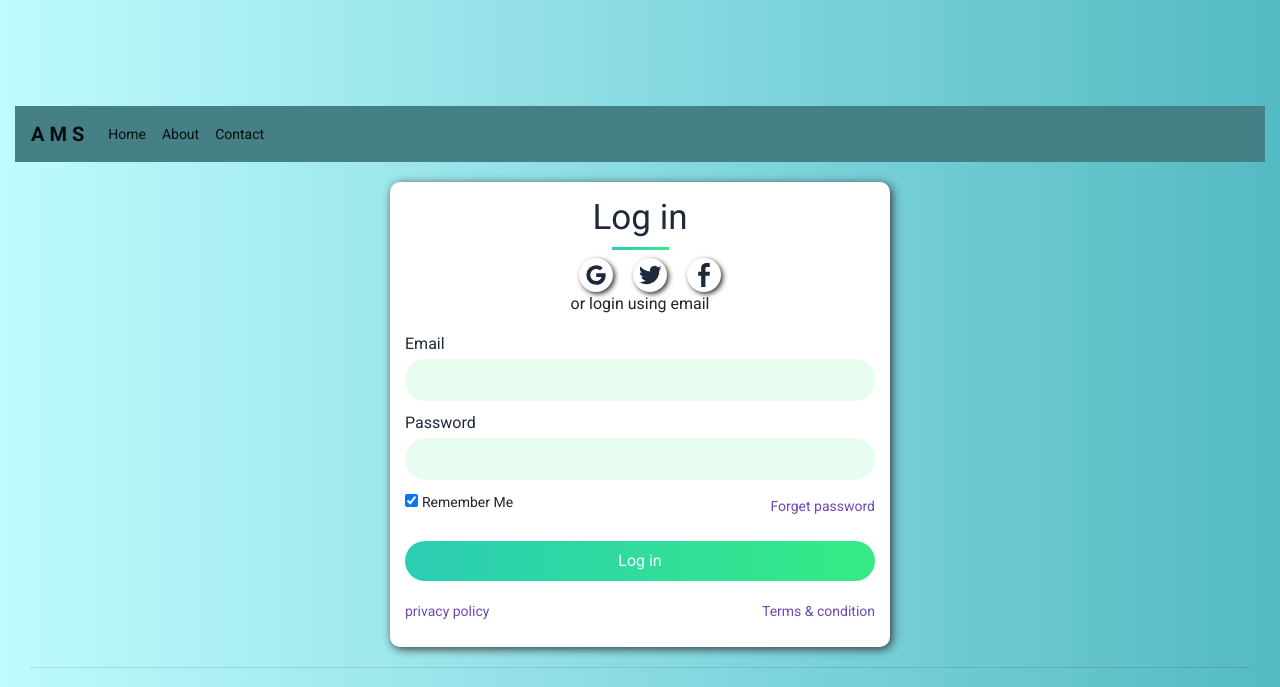
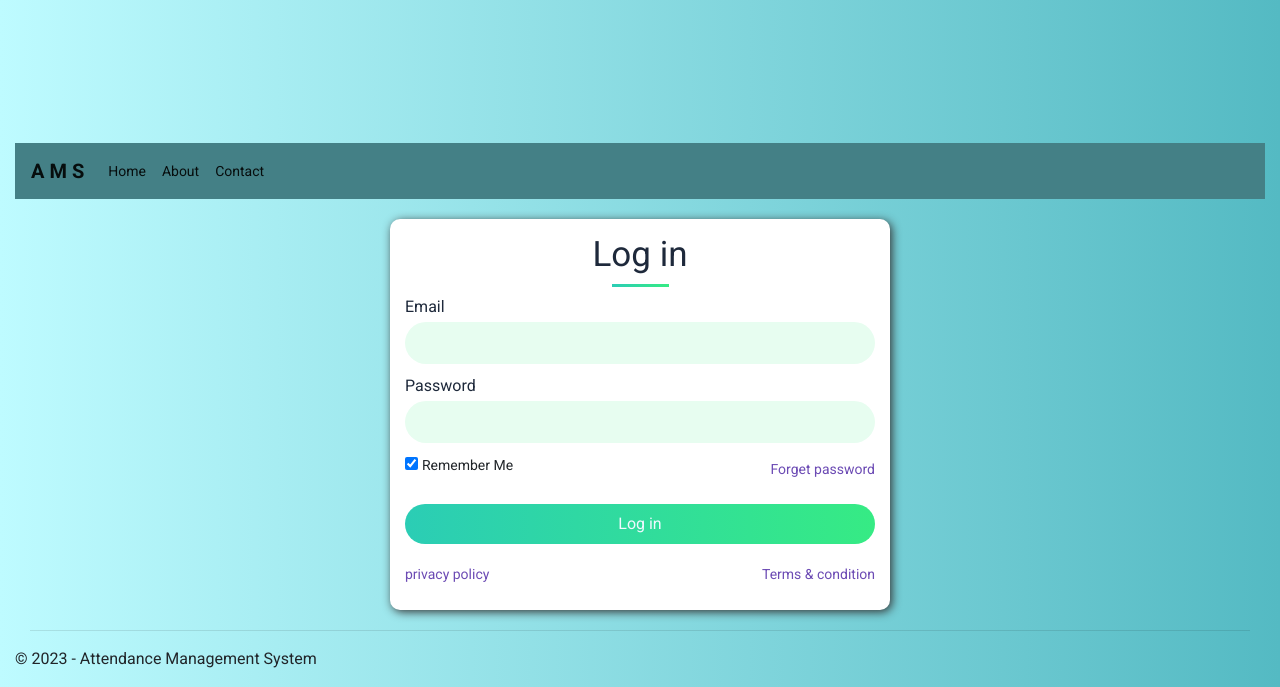
Before and after one commit to ntNayan23/ATTENDENCE_MANAGEMENT_SYSTEM, a Flask app: page /admin in a window 1280 px wide. Shown: the top 687 px of the page. Run offline with Flask 3, Linux system fonts and the light colour scheme; some libraries are stand-ins or nearby versions.

Commit message:
added feature

```diff
--- a/attendence_system/templates/admin_login.html
+++ b/attendence_system/templates/admin_login.html
@@ -129,7 +129,7 @@
         <div class="item-container">
             <h2 class="log-in">Log in</h2>
         </div>
-        <div class="item-container">
+        <!-- <div class="item-container">
             <button>
                 <svg xmlns="http://www.w3.org/2000/svg" xmlns:xlink="http://www.w3.org/1999/xlink"
                 aria-hidden="true" role="img" width="24" height="24"
@@ -146,10 +146,10 @@
                 aria-hidden="true" role="img" width="24" height="24" preserveAspectRatio="xMidYMid meet"
                 viewBox="0 0 486.037 1000"><path fill="#1e293b" d="M124.074 1000V530.771H0V361.826h124.074V217.525C124.074 104.132 197.365 0 366.243 0C434.619 0 485.18 6.555 485.18 6.555l-3.984 157.766s-51.564-.502-107.833-.502c-60.9 0-70.657 28.065-70.657 74.646v123.361h183.331l-7.977 168.945H302.706V1000H124.074"/></svg>
             </button>
-        </div>
-        <div class="item-container">
+        </div> -->
+        <!-- <div class="item-container">
             <p>or login using email</p>
-        </div>
+        </div> -->
         <form>
             <div class="form-input">
                 <label for="email" class="label">Email</label>
--- a/attendence_system/templates/hod_login.html
+++ b/attendence_system/templates/hod_login.html
@@ -129,7 +129,7 @@
         <div class="item-container">
             <h2 class="log-in">Log in</h2>
         </div>
-        <div class="item-container">
+        <!-- <div class="item-container">
             <button>
                 <svg xmlns="http://www.w3.org/2000/svg" xmlns:xlink="http://www.w3.org/1999/xlink"
                 aria-hidden="true" role="img" width="24" height="24"
@@ -149,7 +149,7 @@
         </div>
         <div class="item-container">
             <p>or login using email</p>
-        </div>
+        </div> -->
         <form>
             <div class="form-input">
                 <label for="email" class="label">Email</label>
```
